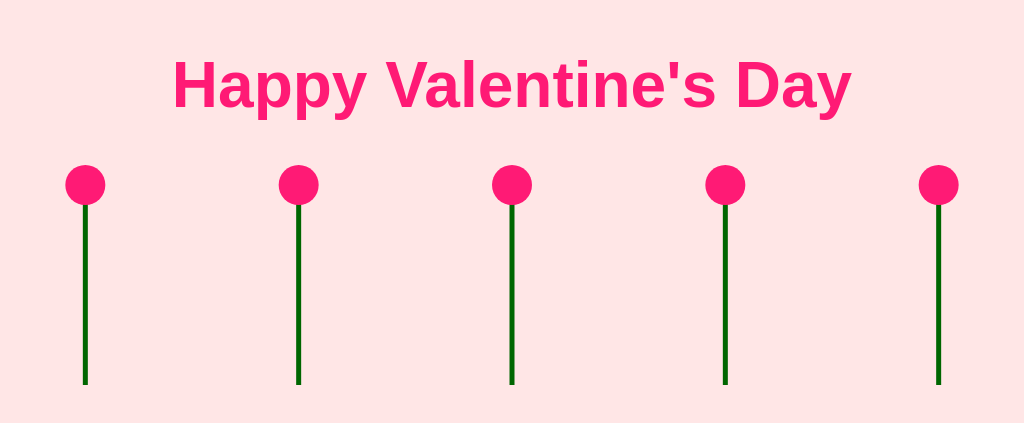
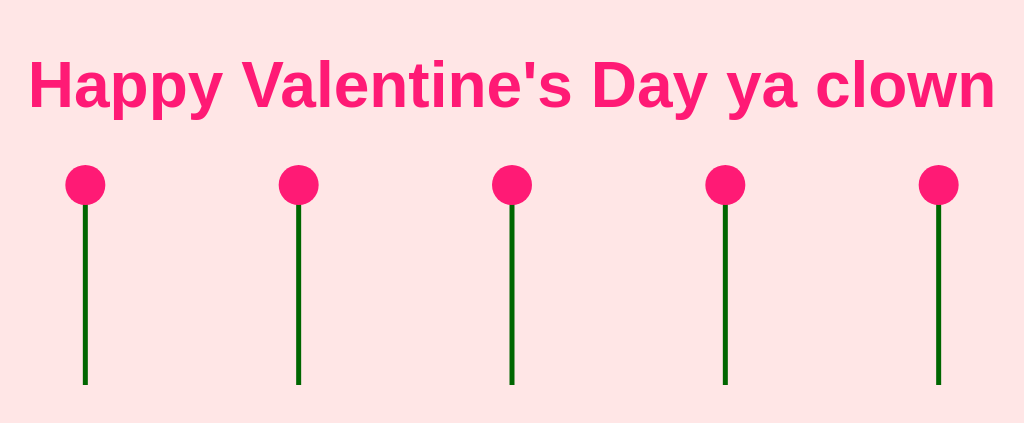
Before and after one commit to Bavly718/jonir.github.io, a plain HTML site: page index.html in a window 1280 px wide. Shown: the part 315-738 px from the top of the page, without its empty margins (128-1152 px from the left). Drawn offline with nearby package versions, Linux system fonts and the light colour scheme.

Commit message:
Update index.html

```diff
--- a/index.html
+++ b/index.html
@@ -12,7 +12,7 @@
 </head>
 <body>
     <canvas id="flowerCanvas"></canvas>
-    <h1 id="message">Happy Valentine's Day</h1>
+    <h1 id="message">Happy Valentine's Day ya clown </h1>
     <script src="https://cdnjs.cloudflare.com/ajax/libs/animejs/3.2.1/anime.min.js"></script>
     <script>
         const canvas = document.getElementById('flowerCanvas');
```
